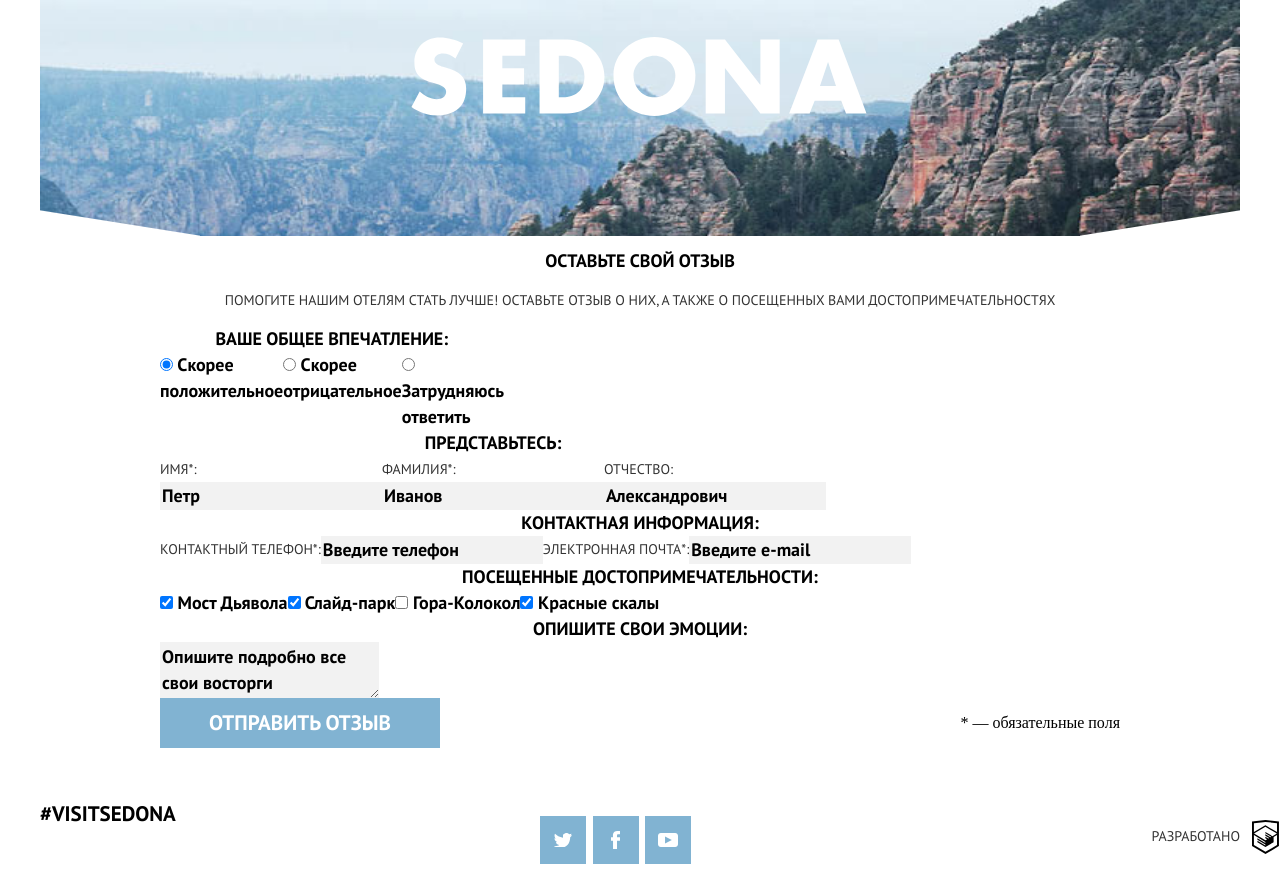
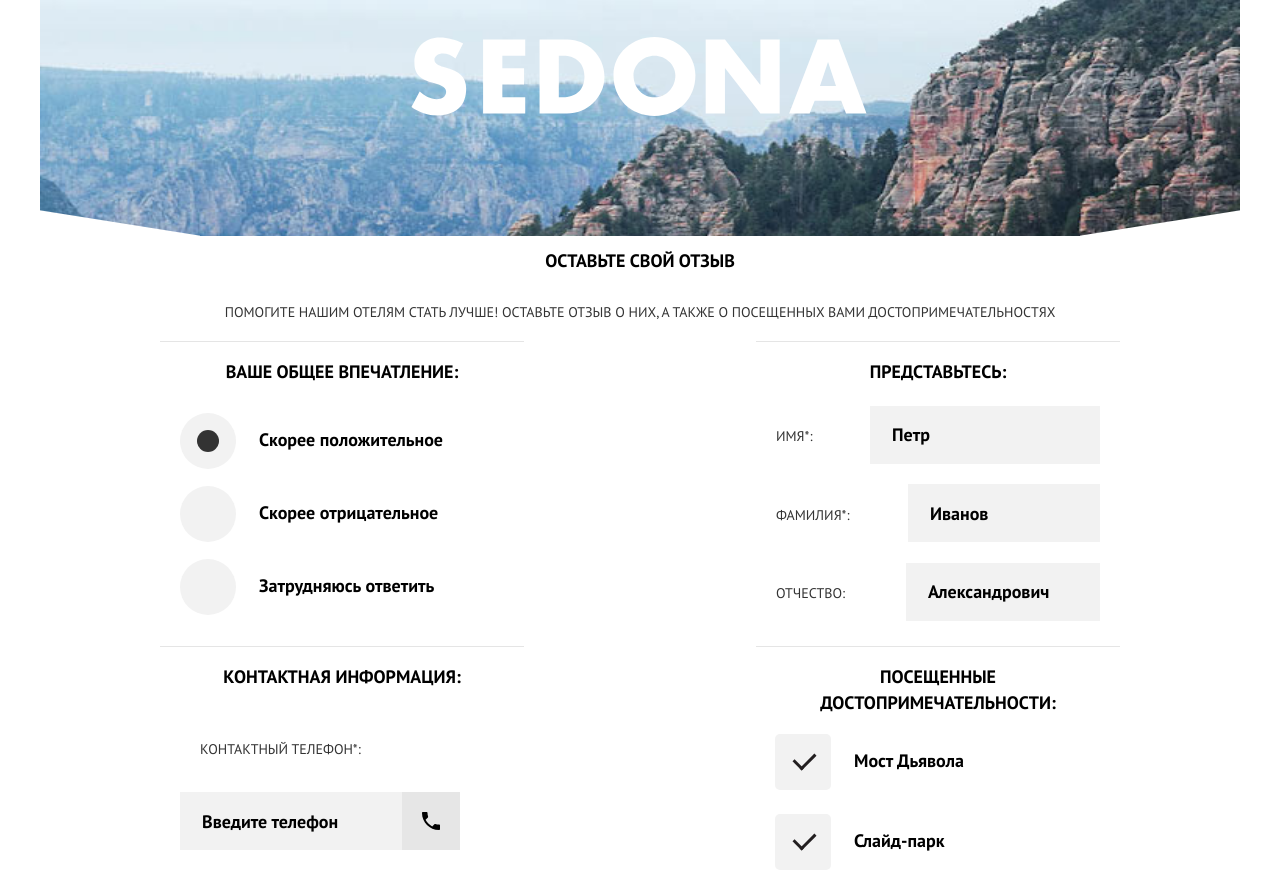
Before and after one commit to el-tumakov/301675-sedona, a website: page source/form.html in a window 1280 px wide. Shown: the part 65-950 px from the top of the page. Before the commit the page ends 929 px from the top, so only its background shows below. Drawn offline with nearby package versions, Linux system fonts and the light colour scheme; files that its build step writes are made by us from their sources.

Commit message:
Заканчивает верстку всех страниц в мобильной версии

```diff
--- a/source/form.html
+++ b/source/form.html
@@ -30,65 +30,59 @@
         </header>
         <form class="review-form" action="https://echo.htmlacademy.ru">
           <fieldset class="review-form__fieldset">
+            <div class="review-form__fieldset-wrap review-form__fieldset-wrap--name">
               <legend class="review-form__title">Представьтесь:</legend>
-            <label class="review-form__label">
-              Имя*:
-              <input class="review-form__input" type="text" name="name" placeholder="Петр" required>
-            </label>
-            <label class="review-form__label">
-              Фамилия*:
-              <input class="review-form__input" type="text" name="surname" placeholder="Иванов" required>
-            </label>
-            <label class="review-form__label">
-              Отчество:
-              <input class="review-form__input" type="text" name="patronymic" placeholder="Александрович">
-            </label>
+              <label class="review-form__label" for="name">Имя*:</label>
+              <input class="review-form__input review-form__input--name" type="text" name="name" id="name" placeholder="Петр" required>
+              <label class="review-form__label" for="surname">Фамилия*:</label>
+              <input class="review-form__input review-form__input--surname" type="text" name="surname" id="surname" placeholder="Иванов" required>
+              <label class="review-form__label" for="patronymic">Отчество:</label>
+              <input class="review-form__input review-form__input--patronymic" type="text" name="patronymic" id="patronymic" placeholder="Александрович">
+            </div>
           </fieldset>
           <fieldset class="review-form__fieldset review-form__fieldset--wide">
+            <div class="review-form__fieldset-wrap review-form__fieldset-wrap--contacts">
               <legend class="review-form__title">Контактная информация:</legend>
               <label class="review-form__label review-form__label--phone" for="phone">Контактный телефон*:</label>
-            <input class="review-form__input" type="tel" name="phone" id="phone" placeholder="Введите телефон" required>
+              <div class="review-form__input-wrap review-form__input-wrap--phone">
+                <input class="review-form__input review-form__input--phone" type="tel" name="phone" id="phone" placeholder="Введите телефон" required>
+              </div>
               <label class="review-form__label review-form__label--email" for="email">Электронная почта*:</label>
-            <input class="review-form__input" type="email" name="email" id="email" placeholder="Введите e-mail" required>
+              <div class="review-form__input-wrap review-form__input-wrap--email">
+                <input class="review-form__input review-form__input--email" type="email" name="email" id="email" placeholder="Введите e-mail" required>
+              </div>
+            </div>
           </fieldset>
           <fieldset class="review-form__fieldset review-form__fieldset--impression">
+            <div class="review-form__fieldset-wrap review-form__fieldset-wrap--impression">
               <legend class="review-form__title">Ваше общее впечатление:</legend>
-            <label class="review-form__label--bold">
-              <input class="review-form__input" type="radio" name="impression" value="positive" checked>
-              Скорее положительное
-            </label>
-            <label class="review-form__label--bold">
-              <input class="review-form__input" type="radio" name="impression" value="negative">
-              Скорее отрицательное
-            </label>
-            <label class="review-form__label--bold">
-              <input class="review-form__input" type="radio" name="impression" value="difficult">
-              Затрудняюсь ответить
-            </label>
+              <input class="visually-hidden review-form__input-radio" type="radio" name="impression" id="positive" value="positive" checked>
+              <label class="review-form__label review-form__label--bold review-form__label--radio" for="positive">Скорее положительное</label>
+              <input class="visually-hidden review-form__input-radio" type="radio" name="impression" id="negative" value="negative">
+              <label class="review-form__label review-form__label--bold review-form__label--radio" for="negative">Скорее отрицательное</label>
+              <input class="visually-hidden review-form__input-radio" type="radio" name="impression" id="difficult" value="difficult">
+              <label class="review-form__label review-form__label--bold review-form__label--radio" for="difficult">Затрудняюсь ответить</label>
+            </div>
           </fieldset>
           <fieldset class="review-form__fieldset review-form__fieldset--wide">
+            <div class="review-form__fieldset-wrap review-form__fieldset-wrap--attraction">
               <legend class="review-form__title">Посещенные достопримечательности:</legend>
-            <label class="review-form__label--bold">
-              <input class="review-form__input" type="checkbox" name="bridge" value="bridge" checked>
-              Мост Дьявола
-            </label>
-            <label class="review-form__label--bold">
-              <input class="review-form__input" type="checkbox" name="park" value="park" checked>
-              Слайд-парк
-            </label>
-            <label class="review-form__label--bold">
-              <input class="review-form__input" type="checkbox" name="mountain" value="mountain">
-              Гора-Колокол
-            </label>
-            <label class="review-form__label--bold">
-              <input class="review-form__input" type="checkbox" name="rock" value="rock" checked>
-              Красные скалы
-            </label>
+              <input class="visually-hidden review-form__input-checkbox" type="checkbox" id="bridge" name="bridge" value="bridge" checked>
+              <label class="review-form__label review-form__label--bold review-form__label--checkbox" for="bridge">Мост Дьявола</label>
+              <input class="visually-hidden review-form__input-checkbox" type="checkbox" id="park" name="park" value="park" checked>
+              <label class="review-form__label review-form__label--bold review-form__label--checkbox" for="park">Слайд-парк</label>
+              <input class="visually-hidden review-form__input-checkbox" type="checkbox" id="mountain" name="mountain" value="mountain">
+              <label class="review-form__label review-form__label--bold review-form__label--checkbox" for="mountain">Гора-Колокол</label>
+              <input class="visually-hidden review-form__input-checkbox" type="checkbox" id="rock" name="rock" value="rock" checked>
+              <label class="review-form__label review-form__label--bold review-form__label--checkbox" for="rock">Красные скалы</label>
+            </div>
           </fieldset>
           <fieldset class="review-form__fieldset review-form__fieldset--wide">
+            <div class="review-form__fieldset-wrap review-form__fieldset-wrap--emotion">
               <legend class="review-form__title">Опишите свои эмоции:</legend>
               <label class="visually-hidden" for="emotion">Поле ввода текста</label>
-            <textarea class="review-form__input" type="textarrea" name="emotion" id="emotion" placeholder="Опишите подробно все свои восторги"></textarea>
+              <textarea class="review-form__input review-form__textarea" name="emotion" id="emotion" placeholder="Опишите подробно все свои восторги"></textarea>
+            </div>
           </fieldset>
           <button class="review-form__button button">Отправить отзыв</button>
           <p class="review-form__text">* — обязательные поля</p>
--- a/source/sass/_review-form.scss
+++ b/source/sass/_review-form.scss
@@ -1,40 +1,98 @@
 .review-form {
   text-align: left;
-}
-
-@media (min-width: $width-tablet) {
-  .review-form {
-    display: flex;
-    flex-wrap: wrap;
-    justify-content: space-between;
-  }
 }
 
 .review-form__fieldset {
   display: flex;
   margin: 0;
-  padding: 0;
+  padding: 0 20px;
 
   border: 0;
+  border-top: 1px solid #e5e5e5;
 }
 
-@media (min-width: $width-tablet) {
-  .review-form__fieldset {
-    width: 324px;
+.review-form__fieldset-wrap {
+  display: flex;
+  flex-wrap: wrap;
+  align-items: baseline;
+  padding-top: 17px;
+}
 
-    &--impression {
-      order: -1;
+.review-form__fieldset-wrap--name {
+  padding-bottom: 25px;
+
+  .review-form__label {
+    margin-top: 38px;
+  }
+
+  .review-form__input {
+    margin-left: auto;
+  }
+}
+
+.review-form__fieldset-wrap--contacts {
+  padding-bottom: 28px;
+
+  .review-form__title {
+    margin-bottom: 9px;
+  }
+
+  .review-form__label {
+    margin-top: 13px;
+    margin-bottom: 6px;
+    margin-left: 20px;
+  }
+
+  .review-form__input {
+    width: 190px;
+  }
+}
+
+.review-form__fieldset-wrap--impression {
+  padding-bottom: 24px;
+
+  .review-form__title {
+    margin-bottom: 14px;
+  }
+
+  .review-form__label {
+    width: 201px;
+    height: 45px;
+    margin-top: 24px;
+    padding-left: 79px;
+  }
+}
+
+.review-form__fieldset-wrap--attraction {
+  padding-bottom: 21px;
+
+  .review-form__title {
+    margin-bottom: 32px;
+  }
+
+  .review-form__label {
+    width: 202px;
+    height: 46px;
+    padding-left: 78px;
+
+    &:not(:last-child) {
+      margin-bottom: 34px;
     }
+  }
+}
 
-    &--wide {
-      width: 100%;
-    }
+.review-form__fieldset-wrap--emotion {
+  padding-bottom: 25px;
+
+  .review-form__title {
+    margin-bottom: 18px;
   }
 }
 
 .review-form__title {
   @include font-h;
 
+  width: 100%;
   padding: 0;
 
   text-align: center;
@@ -45,6 +103,8 @@
 
   line-height: 26px;
 
+  cursor: pointer;
+
   &--bold {
     @include font-h;
 
@@ -52,8 +112,136 @@
   }
 }
 
+.review-form__label--radio {
+  position: relative;
+
+  &::before {
+    content: "";
+
+    position: absolute;
+    top: -14px;
+    left: 0;
+
+    width: 56px;
+    height: 56px;
+
+    border-radius: 50%;
+    background-color: #f2f2f2;
+  }
+
+  &:hover::before {
+    background-color: #e5e5e5;
+  }
+
+  &:active::before {
+    background-color: #d5d5d5;
+  }
+
+  &:active::after {
+    opacity: 0.3;
+  }
+}
+
+.review-form__input-radio:checked + .review-form__label--radio::after,
+.review-form__input-radio:active + .review-form__label--radio::after {
+  content: "";
+
+  position: absolute;
+  top: 3px;
+  left: 17px;
+
+  width: 22px;
+  height: 22px;
+
+  border-radius: 50%;
+  background-color: #333333;
+}
+
+.review-form__label--checkbox {
+  position: relative;
+
+  &::before {
+    content: "";
+
+    position: absolute;
+    top: -14px;
+    left: -1px;
+
+    width: 56px;
+    height: 56px;
+
+    border-radius: 5px;
+    background-color: #f2f2f2;
+  }
+
+  &:hover::before {
+    background-color: #e5e5e5;
+  }
+
+  &:active::before {
+    background-color: #d5d5d5;
+  }
+
+  &:active::after {
+    opacity: 0.3;
+  }
+}
+
+.review-form__input-checkbox:checked + .review-form__label--checkbox::after,
+.review-form__input-checkbox:active + .review-form__label--checkbox::after {
+  content: "";
+
+  position: absolute;
+  top: 4px;
+  left: 18px;
+
+  width: 18px;
+  height: 10px;
+
+  border-bottom: 3px solid #231f20;
+  border-left: 3px solid #231f20;
+
+  transform: rotate(-45deg);
+}
+
+.review-form__input-wrap {
+  position: relative;
+
+  width: 280px;
+
+  &::before {
+    content: "";
+
+    position: absolute;
+    top: 0;
+    right: 0;
+
+    width: 58px;
+    height: 58px;
+
+    background-color: #e6e6e6;
+    background-repeat: no-repeat;
+    background-position: center center;
+  }
+
+  &--phone::before {
+    background-image: url("../img/icon-phone.svg");
+    background-size: 18px 18px;
+  }
+
+  &--email::before {
+    background-image: url("../img/icon-mail.svg");
+    background-size: 16px 16px;
+  }
+}
+
 .review-form__input {
   @include font-h;
+
+  height: 58px;
+  padding: 0;
+  padding-right: 10px;
+  padding-left: 22px;
 
   text-transform: none;
 
@@ -63,16 +251,69 @@
   &::placeholder {
     color: $color-h-dark;
   }
+
+  &:hover {
+    background-color: #e5e5e5;
+  }
+
+  &:active,
+  &:focus {
+    background-color: #ffffff;
+    box-shadow: inset 0 0 0 4px #e5e5e5;
+    outline: 0;
+  }
+
+  &--name {
+    width: 198px;
+  }
+
+  &--surname {
+    width: 160px;
+  }
+
+  &--patronymic {
+    width: 162px;
+  }
+}
+
+.review-form__textarea {
+  width: 246px;
+  height: 144px;
+  padding-top: 16px;
+
+  resize: none;
 }
 
 .review-form__button {
+  height: 58px;
+  margin: 26px auto 73px;
   padding: 0;
 
   border: 0;
 }
 
-@media (max-width: $width-tablet) {
+@media (max-width: $width-tablet - 1px) {
   .review-form__text {
     display: none;
   }
 }
+
+@media (min-width: $width-tablet) {
+  .review-form {
+    display: flex;
+    flex-wrap: wrap;
+    justify-content: space-between;
+  }
+
+  .review-form__fieldset {
+    width: 324px;
+
+    &--impression {
+      order: -1;
+    }
+
+    // &--wide {
+    //   width: 100%;
+    // }
+  }
+}
--- a/source/sass/_review.scss
+++ b/source/sass/_review.scss
@@ -1,5 +1,18 @@
 .review {
+  margin-top: 37px;
+
   text-align: center;
+}
+
+.review__title {
+  @include font-h;
+
+  margin-bottom: 26px;
+}
+
+.review__intro {
+  @include font-p;
+  margin: 17px 0;
 }
 
 @media (min-width: $width-tablet) {
@@ -14,11 +27,3 @@
     width: 960px;
   }
 }
-
-.review__title {
-  @include font-h;
-}
-
-.review__intro {
-  @include font-p;
-}
```
Lines whose indentation alone changed are shown as unchanged.
